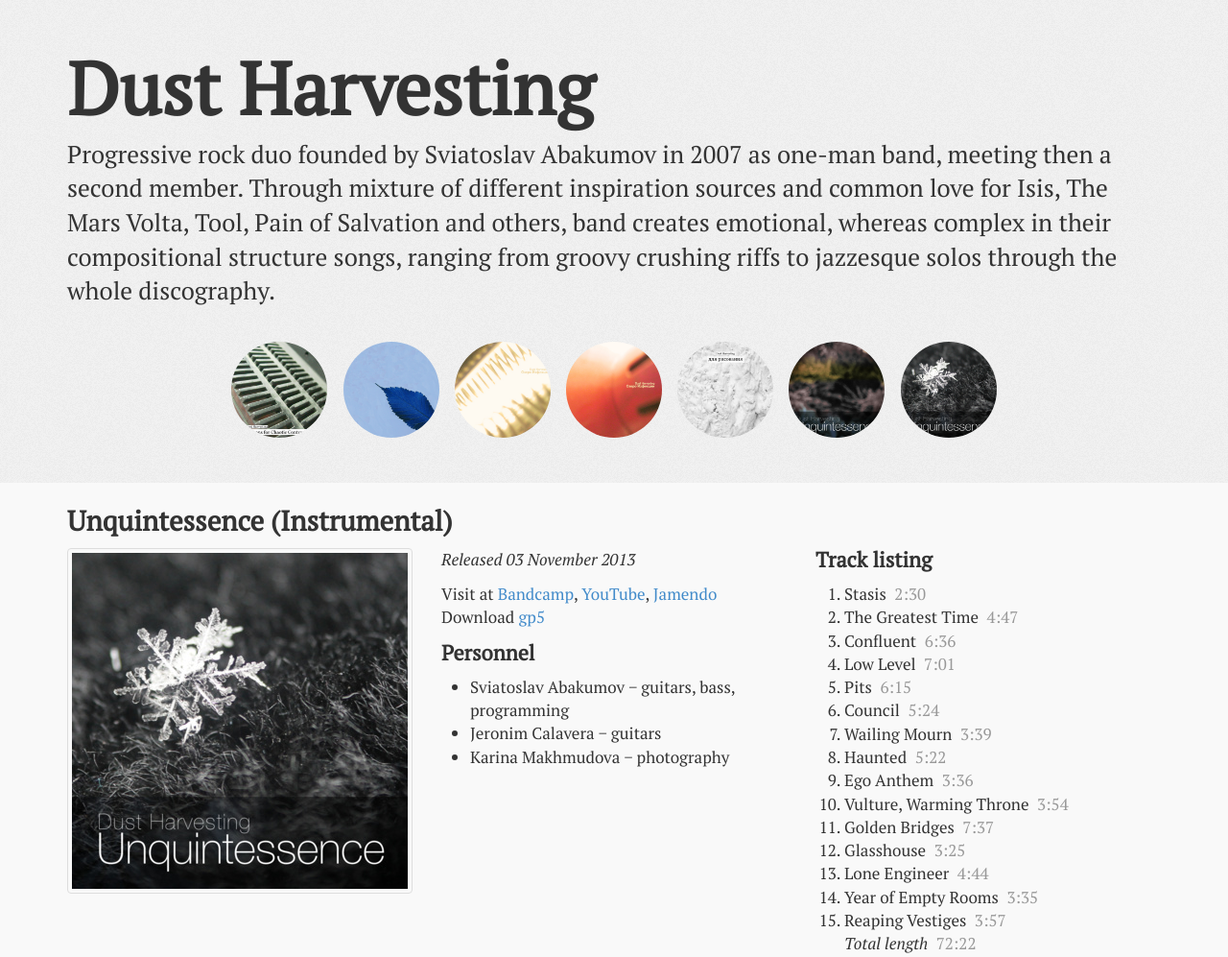
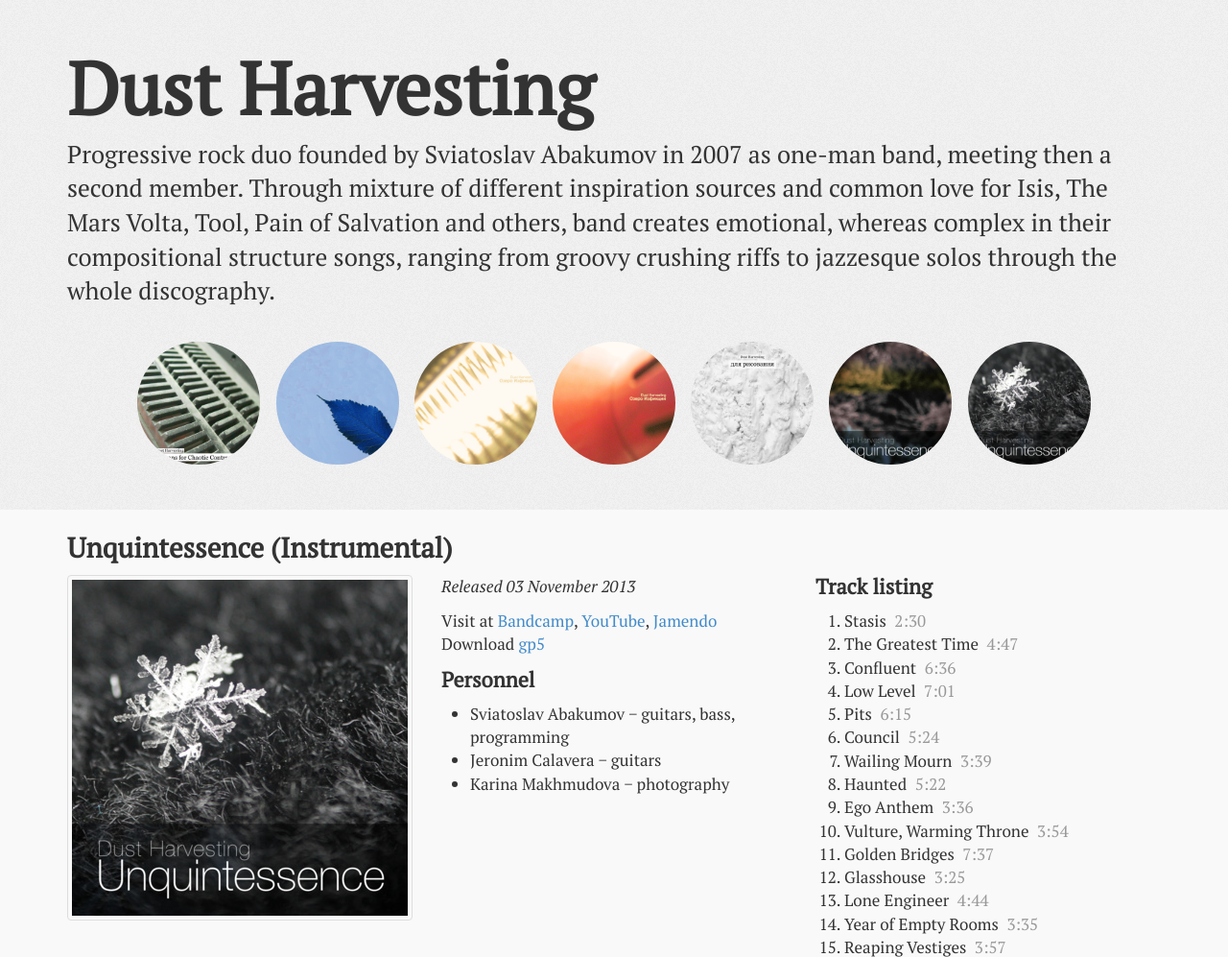
Before and after one commit to Perlence/dustharvesting.net, a Flask app: page / in a window 1280 px wide. Shown: the top 997 px of the page at 96% size. Run offline with Flask 2, Linux system fonts and the light colour scheme; some libraries are stand-ins or nearby versions.

Commit message:
Larger thumbnails

```diff
--- a/static/assets/css/main.css
+++ b/static/assets/css/main.css
@@ -17,8 +17,8 @@ ul, ol {
 }
 
 .nav a img {
-  width: 100px;
-  height: 100px;
+  width: 128px;
+  height: 128px;
   -webkit-box-shadow: 0;
      -moz-box-shadow: 0;
           box-shadow: 0;
```
